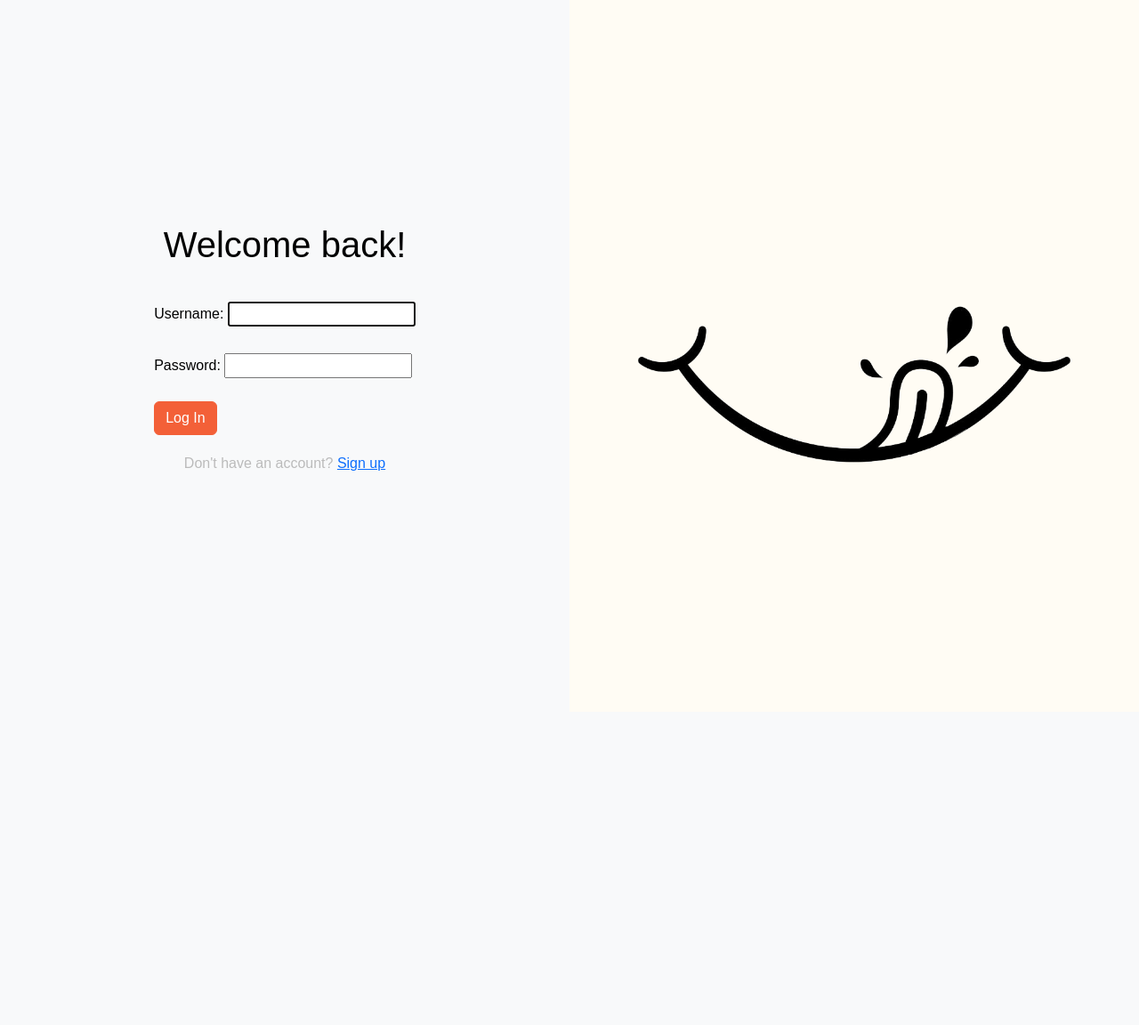
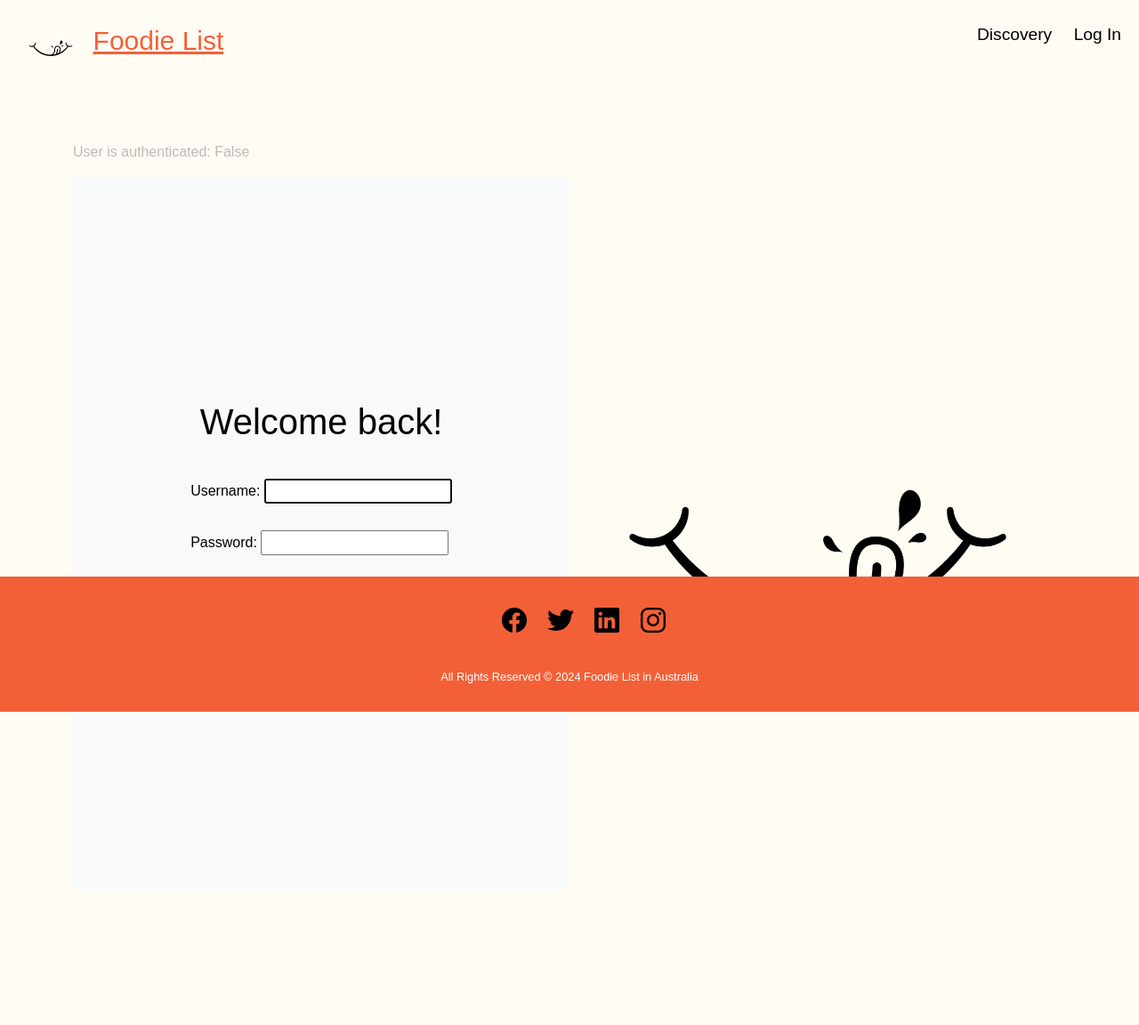
Before and after one commit to normalspoon/foodie_list, a Django app: page /accounts/login/ in a window 1280 px wide. Shown: the whole page at 89% size. Before the commit the page ends 529 px from the top, so only its background shows below. Run offline with Django 5.2, Linux system fonts and the light colour scheme.

Commit message:
Adding working login/logout

```diff
--- a/main_app/templates/base.html
+++ b/main_app/templates/base.html
@@ -2,18 +2,25 @@
 <!DOCTYPE html>
 <html lang="en">
   <head>
-    <meta charset="UTF-8">
-    <meta name="viewport" content="width=device-width, initial-scale=1.0">
-    <link rel="stylesheet" href="https://cdn.jsdelivr.net/npm/bootstrap@5.3.3/dist/css/bootstrap.min.css">
-    <link rel="stylesheet" type="text/css" href="{% static 'css/style.css' %}">
-    <link rel="icon" type="image/x-icon" href="/images/favicon.ico">
+    <meta charset="UTF-8" />
+    <meta name="viewport" content="width=device-width, initial-scale=1.0" />
+    <link
+      rel="stylesheet"
+      href="https://cdn.jsdelivr.net/npm/bootstrap@5.3.3/dist/css/bootstrap.min.css"
+    />
+    <link
+      rel="stylesheet"
+      type="text/css"
+      href="{% static 'css/style.css' %}"
+    />
+    <link rel="icon" type="image/x-icon" href="/images/favicon.ico" />
     <title>Foodie list</title>
   </head>
   <body>
     <header>
       <nav class="navbar navbar-mainbg">
         <div class="navbar-brand">
-            <img src="/static/foodie_logo_nobackground.png" class="navbar-img">
+          <img src="/static/foodie_logo_nobackground.png" class="navbar-img" />
           <a class="navbar-title" href="{% url 'home' %}">Foodie List</a>
         </div>
         <div class="navbar-text">
@@ -21,7 +28,7 @@
             <li class="nav-item">
               <a class="nav-link" href="{% url 'home' %}">Discovery</a>
             </li>
-                {% if user %}
+            {% if user.is_authenticated %}
             <li class="nav-item">
               <a class="nav-link" href="{% url 'myLists' %}">My Lists</a>
             </li>
@@ -29,7 +36,25 @@
               <a class="nav-link" href="{% url 'myMap' %}">My Foodie Map</a>
             </li>
             <li class="nav-item">
-                    <a class="nav-link" href="">Log out</a>
+              <form
+                method="post"
+                action="{% url 'logout' %}"
+                style="display: inline"
+              >
+                {% csrf_token %}
+                <button
+                  type="submit"
+                  class="nav-link"
+                  style="
+                    background: none;
+                    border: none;
+                    padding: 0;
+                    cursor: pointer;
+                  "
+                >
+                  Log out
+                </button>
+              </form>
             </li>
             {% else %}
             <li class="nav-item">
@@ -41,21 +66,36 @@
       </nav>
     </header>
     <main class="container">
-            {% block content %}
-            {% endblock %}
+      <p>User is authenticated: {{ user.is_authenticated }}</p>
+      {% block content %} {% endblock %}
     </main>
     <footer>
       <ul class="social_icon">
-              <li><a href="#"><ion-icon name="logo-facebook"></ion-icon></a></li>
-              <li><a href="#"><ion-icon name="logo-twitter"></ion-icon></a></li>
-              <li><a href="#"><ion-icon name="logo-linkedin"></ion-icon></a></li>
-              <li><a href="#"><ion-icon name="logo-instagram"></ion-icon></a></li>
+        <li>
+          <a href="#"><ion-icon name="logo-facebook"></ion-icon></a>
+        </li>
+        <li>
+          <a href="#"><ion-icon name="logo-twitter"></ion-icon></a>
+        </li>
+        <li>
+          <a href="#"><ion-icon name="logo-linkedin"></ion-icon></a>
+        </li>
+        <li>
+          <a href="#"><ion-icon name="logo-instagram"></ion-icon></a>
+        </li>
       </ul>
 
-
-            <p class="copyright"> All Rights Reserved &copy; 2024 Foodie List in Australia</p>
+      <p class="copyright">
+        All Rights Reserved &copy; 2024 Foodie List in Australia
+      </p>
     </footer>
-        <script type="module" src="https://unpkg.com/ionicons@5.5.2/dist/ionicons/ionicons.esm.js"></script>
-        <script nomodule src="https://unpkg.com/ionicons@5.5.2/dist/ionicons/ionicons.js"></script>
+    <script
+      type="module"
+      src="https://unpkg.com/ionicons@5.5.2/dist/ionicons/ionicons.esm.js"
+    ></script>
+    <script
+      nomodule
+      src="https://unpkg.com/ionicons@5.5.2/dist/ionicons/ionicons.js"
+    ></script>
   </body>
 </html>
--- a/main_app/templates/registration/login.html
+++ b/main_app/templates/registration/login.html
@@ -1,17 +1,23 @@
-{% load static %}
+{% extends 'base.html' %} {% load static %} {% block content %}
+
 <!DOCTYPE html>
 <html lang="en">
+  <head>
+    <meta charset="UTF-8" />
+    <meta name="viewport" content="width=device-width, initial-scale=1.0" />
+    <link
+      rel="stylesheet"
+      href="https://cdn.jsdelivr.net/npm/bootstrap@5.3.3/dist/css/bootstrap.min.css"
+    />
+    <link
+      rel="stylesheet"
+      type="text/css"
+      href="{% static 'css/registration.css' %}"
+    />
+  </head>
 
-<head>
-  <meta charset="UTF-8">
-  <meta name="viewport" content="width=device-width, initial-scale=1.0">
-  <link rel="stylesheet" href="https://cdn.jsdelivr.net/npm/bootstrap@5.3.3/dist/css/bootstrap.min.css">
-  <link rel="stylesheet" type="text/css" href="{% static 'css/registration.css' %}">
-</head>
-
-<body>
-  <div class="container-fluid login-container">
-
+  <body>
+    <div class="container-fluid login-container">
       <div class="col-md-6 login-form">
         <h1>Welcome back!</h1>
 
@@ -21,17 +27,11 @@
           <button type="submit" class="btn btn-primary">Log In</button>
         </form>
 
-        <p>Don't have an account? <a href="">Sign up</a></p>
+        <p>Don't have an account? <a href="{% url 'signup' %}">Sign up</a></p>
       </div>
 
-
-    <div class="col-md-6 login-image">
-
+      <div class="col-md-6 login-image"></div>
     </div>
-
-
-
-  </div>
-</body>
-
+  </body>
 </html>
+{% endblock %}
--- a/main_app/urls.py
+++ b/main_app/urls.py
@@ -6,7 +6,7 @@ urlpatterns = [
     path('', views.home, name='home'),
     path('admin/', admin.site.urls),
     path('accounts/', include('django.contrib.auth.urls')),
-
+    path('accounts/signup/', views.signup, name='signup'),
     path('myLists/', views.myLists, name='myLists'),
     path('myMap/', views.myMap, name='myMap'),
 ]
```
Also changed, not shown: db.sqlite3, main_app/migrations/0001_initial.py (added). Lines whose indentation alone changed are shown as unchanged.
